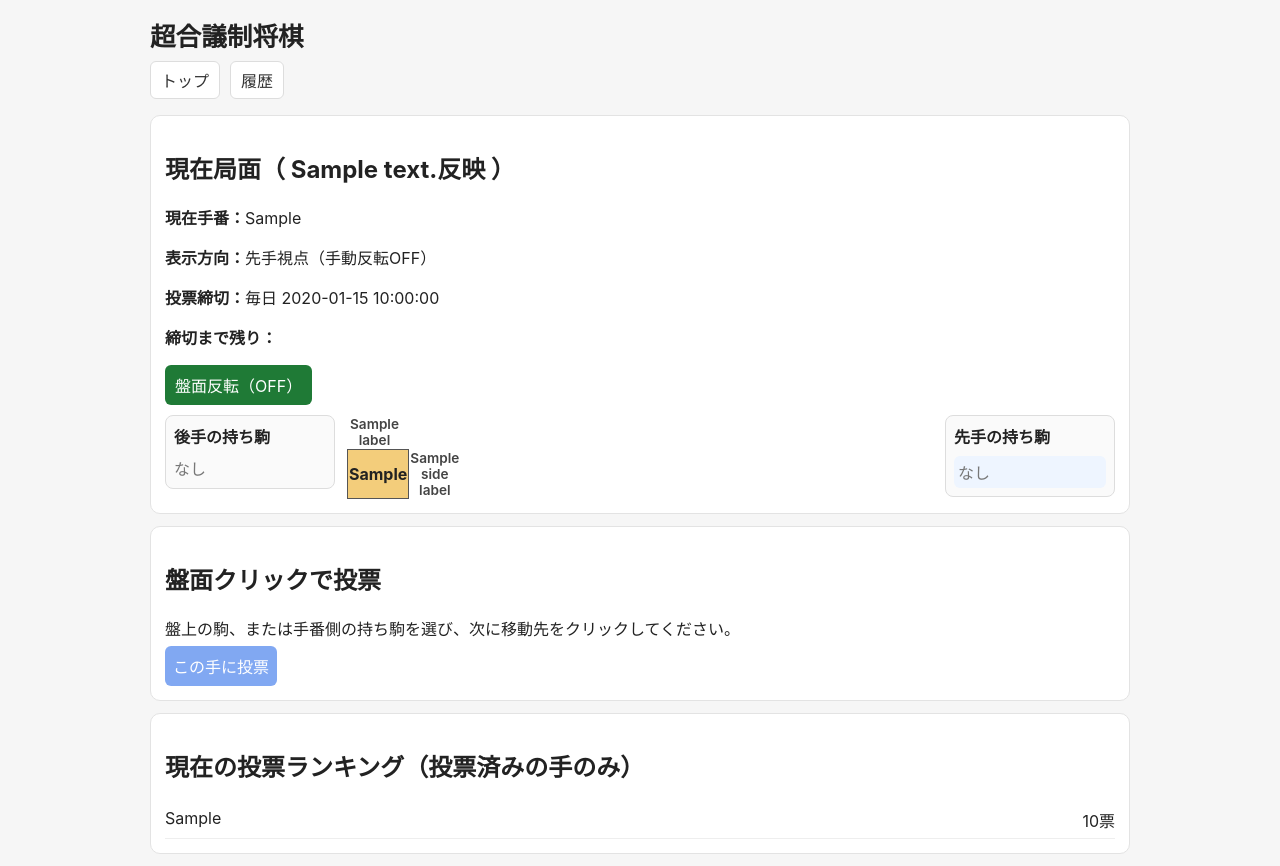
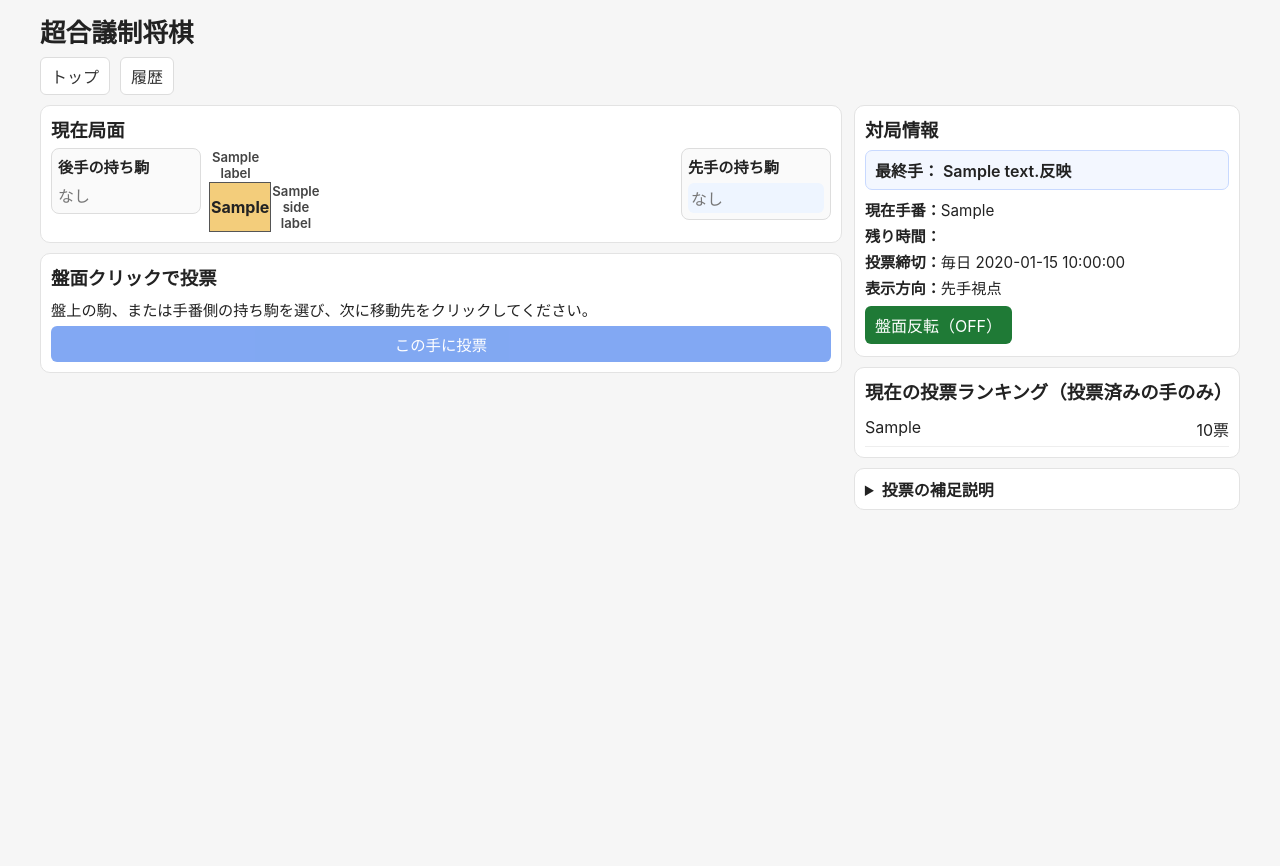
Before and after one commit to umemodoki873/super-consensus-shogi, a Flask app: template templates/index.html in a window 1280 px wide. After the commit the page ends 510 px from the top, so only its background shows below. Run offline with Flask 3, Linux system fonts and the light colour scheme; data comes from the database, SQL or seed files in the repository; the template is opened without the code that fills it: most values are stand-ins (such as "Sample title", 1, 10 or a date in 2020); data that the repository does not hold is empty.

Commit message:
Improve top page density with desktop two-column layout

```diff
--- a/static/style.css
+++ b/static/style.css
@@ -6,12 +6,12 @@ body {
 }
 
 .container {
-  width: min(980px, 94%);
+  width: min(1200px, 94%);
   margin: 0 auto;
 }
 
 header {
-  padding: 16px 0;
+  padding: 12px 0 10px;
 }
 
 h1 {
@@ -19,9 +19,14 @@ h1 {
   font-size: 1.6rem;
 }
 
+h2 {
+  margin: 0 0 8px;
+  font-size: 1.15rem;
+}
+
 h3 {
-  margin: 0 0 8px;
-  font-size: 1rem;
+  margin: 0 0 6px;
+  font-size: 0.95rem;
 }
 
 nav {
@@ -38,12 +43,29 @@ nav a {
   color: #333;
 }
 
+.top-layout {
+  display: grid;
+  grid-template-columns: minmax(0, 1fr);
+  gap: 10px;
+  align-items: start;
+}
+
+.left-column,
+.right-column {
+  display: grid;
+  gap: 10px;
+}
+
 .card {
   background: #fff;
   border-radius: 10px;
-  padding: 14px;
-  margin-bottom: 12px;
+  padding: 10px;
   border: 1px solid #e3e3e3;
+}
+
+.compact-card {
+  padding-top: 8px;
+  padding-bottom: 8px;
 }
 
 .notice {
@@ -53,39 +75,47 @@ nav a {
   border-radius: 6px;
 }
 
-
-.latest-move-card {
-  border: 2px solid #6ea8ff;
-  background: linear-gradient(135deg, #f3f8ff, #e8f1ff);
+.board-title {
+  margin-bottom: 6px;
 }
 
 .last-move {
   background: #f3f7ff;
   border: 1px solid #c8d9ff;
-  border-radius: 8px;
-  padding: 10px 12px;
+  border-radius: 7px;
+  padding: 7px 9px;
+  margin: 0 0 8px;
+  font-weight: 600;
+}
+
+.status-grid {
+  display: grid;
+  gap: 4px;
+  margin-bottom: 8px;
+}
+
+.status-grid p {
   margin: 0;
-  font-size: 1.05rem;
-  font-weight: 600;
+  font-size: 0.95rem;
 }
 
 .board-layout {
   display: grid;
-  grid-template-columns: minmax(120px, 170px) auto minmax(120px, 170px);
-  gap: 12px;
+  grid-template-columns: minmax(100px, 150px) auto minmax(100px, 150px);
+  gap: 8px;
   align-items: start;
 }
 
 .hand-box {
   border: 1px solid #ddd;
   border-radius: 8px;
-  padding: 8px;
+  padding: 6px;
   background: #fafafa;
 }
 
 .hand-pieces {
   display: flex;
-  gap: 6px;
+  gap: 4px;
   flex-wrap: wrap;
 }
 
@@ -94,7 +124,8 @@ nav a {
   border-radius: 6px;
   background: #fff;
   color: #333;
-  padding: 6px 8px;
+  padding: 4px 6px;
+  line-height: 1.2;
 }
 
 .hand-piece.selectable {
@@ -109,7 +140,7 @@ nav a {
 .active-hand {
   background: #eef5ff;
   border-radius: 6px;
-  padding: 4px;
+  padding: 3px;
 }
 
 .empty-hand {
@@ -135,8 +166,8 @@ nav a {
 
 .board-coord th {
   width: 34px;
-  height: 20px;
-  font-size: 0.85rem;
+  height: 18px;
+  font-size: 0.82rem;
   font-weight: 600;
   color: #444;
 }
@@ -186,18 +217,19 @@ nav a {
 
 .vote-form {
   display: grid;
-  gap: 8px;
+  gap: 6px;
 }
 
 .vote-guide {
   margin: 6px 0;
+  font-size: 0.95rem;
 }
 
 select,
 button,
 input {
-  font-size: 1rem;
-  padding: 8px;
+  font-size: 0.96rem;
+  padding: 7px;
 }
 
 button {
@@ -221,7 +253,16 @@ button:disabled {
   display: flex;
   justify-content: space-between;
   border-bottom: 1px solid #eee;
-  padding: 6px 0;
+  padding: 5px 0;
+  gap: 6px;
+}
+
+.ranking li span:first-child {
+  flex: 1;
+}
+
+.ranking-more {
+  margin-top: 6px;
 }
 
 .adopted-move {
@@ -229,9 +270,8 @@ button:disabled {
   background: #eef7ff;
 }
 
-
 .view-controls {
-  margin: 8px 0 10px;
+  margin: 6px 0 2px;
 }
 
 .toggle-link {
@@ -239,8 +279,18 @@ button:disabled {
   text-decoration: none;
   background: #1f7a36;
   color: #fff;
-  padding: 8px 10px;
+  padding: 7px 10px;
   border-radius: 6px;
+}
+
+.compact-details summary {
+  cursor: pointer;
+  font-weight: 600;
+}
+
+.compact-details p {
+  margin: 8px 0 0;
+  font-size: 0.92rem;
 }
 
 .history-nav {
@@ -276,7 +326,19 @@ form.inline {
   flex-wrap: wrap;
 }
 
-@media (max-width: 860px) {
+@media (min-width: 980px) {
+  .top-layout {
+    grid-template-columns: minmax(0, 1.35fr) minmax(280px, 0.65fr);
+    gap: 12px;
+  }
+
+  .right-column {
+    position: sticky;
+    top: 10px;
+  }
+}
+
+@media (max-width: 900px) {
   .board-layout {
     grid-template-columns: 1fr;
   }
--- a/templates/index.html
+++ b/templates/index.html
@@ -15,27 +15,10 @@
     </nav>
   </header>
 
-  <main class="container">
-    <section class="card">
-      <h2>
-        現在局面（
-        {% if last_move_text == "開始局面" %}
-          {{ last_move_text }}
-        {% else %}
-          {{ last_move_text }}反映
-        {% endif %}
-        ）
-      </h2>
-      <p><strong>現在手番：</strong>{{ side_to_move }}</p>
-      <p><strong>表示方向：</strong>{% if board_rotated %}後手視点{% else %}先手視点{% endif %}（{% if manual_flip %}手動反転ON{% else %}手動反転OFF{% endif %}）</p>
-      <p><strong>投票締切：</strong>毎日 {{ cutoff_time }}</p>
-      <p><strong>締切まで残り：</strong><span id="countdown"></span></p>
-      <div class="view-controls">
-        <a class="toggle-link" href="{{ url_for('index', flip=0 if manual_flip else 1) }}">盤面反転（{% if manual_flip %}ON{% else %}OFF{% endif %}）</a>
-      </div>
-      {% if game_over %}
-      <p class="notice">終局しています。次の対局開始をお待ちください。</p>
-      {% endif %}
+  <main class="container top-layout">
+    <section class="left-column">
+      <section class="card board-card">
+        <h2 class="board-title">現在局面</h2>
 
         <div class="board-layout" aria-label="将棋盤">
           {% macro render_hand_box(title, hand_items, is_active, owner) -%}
@@ -106,33 +89,81 @@
         </div>
       </section>
 
-    <section class="card">
+      <section class="card vote-card">
         <h2>盤面クリックで投票</h2>
         {% if voted %}
           <p class="notice">この端末はこのラウンドで投票済みです（1端末1票）。</p>
         {% endif %}
         <p id="vote-guide" class="vote-guide">盤上の駒、または手番側の持ち駒を選び、次に移動先をクリックしてください。</p>
-      <form method="post" action="{{ url_for('vote', flip=1) if manual_flip else url_for('vote') }}" id="vote-form">
+        <form method="post" action="{{ url_for('vote', flip=1) if manual_flip else url_for('vote') }}" id="vote-form" class="vote-form">
           <input type="hidden" name="move_usi" id="move_usi" />
           <button type="submit" id="vote-submit" disabled>この手に投票</button>
         </form>
       </section>
+    </section>
+
+    <aside class="right-column">
+      <section class="card info-card">
+        <h2>対局情報</h2>
+        <p class="last-move"><strong>最終手：</strong>
+          {% if last_move_text == "開始局面" %}
+            {{ last_move_text }}
+          {% else %}
+            {{ last_move_text }}反映
+          {% endif %}
+        </p>
+        <div class="status-grid">
+          <p><strong>現在手番：</strong>{{ side_to_move }}</p>
+          <p><strong>残り時間：</strong><span id="countdown"></span></p>
+          <p><strong>投票締切：</strong>毎日 {{ cutoff_time }}</p>
+          <p><strong>表示方向：</strong>{% if board_rotated %}後手視点{% else %}先手視点{% endif %}</p>
+        </div>
+        <div class="view-controls">
+          <a class="toggle-link" href="{{ url_for('index', flip=0 if manual_flip else 1) }}">盤面反転（{% if manual_flip %}ON{% else %}OFF{% endif %}）</a>
+        </div>
+        {% if game_over %}
+        <p class="notice">終局しています。次の対局開始をお待ちください。</p>
+        {% endif %}
+      </section>
 
       <section class="card">
         <h2>現在の投票ランキング（投票済みの手のみ）</h2>
+        {% set preview_limit = 5 %}
         {% if ranking_display %}
         <ul class="ranking">
-        {% for row in ranking_display %}
+          {% for row in ranking_display[:preview_limit] %}
             <li>
               <span>{{ row.ki2 }}</span>
               <span>{{ row.votes }}票</span>
             </li>
           {% endfor %}
         </ul>
+        {% if ranking_display|length > preview_limit %}
+        <details class="compact-details">
+          <summary>もっと見る（残り {{ ranking_display|length - preview_limit }}件）</summary>
+          <ul class="ranking ranking-more">
+            {% for row in ranking_display[preview_limit:] %}
+              <li>
+                <span>{{ row.ki2 }}</span>
+                <span>{{ row.votes }}票</span>
+              </li>
+            {% endfor %}
+          </ul>
+        </details>
+        {% endif %}
         {% else %}
         <p>まだ投票はありません。</p>
         {% endif %}
       </section>
+
+      <section class="card compact-card">
+        <details class="compact-details">
+          <summary>投票の補足説明</summary>
+          <p>盤上の駒か手番側の持ち駒を選択し、次に移動先をクリックしてください。成/不成の両方がある場合は確認ダイアログが表示されます。</p>
+          <p>ランキングには実際に投票された手のみ表示されます。</p>
+        </details>
+      </section>
+    </aside>
   </main>
 
   <script>
```
Lines whose indentation alone changed are shown as unchanged.
